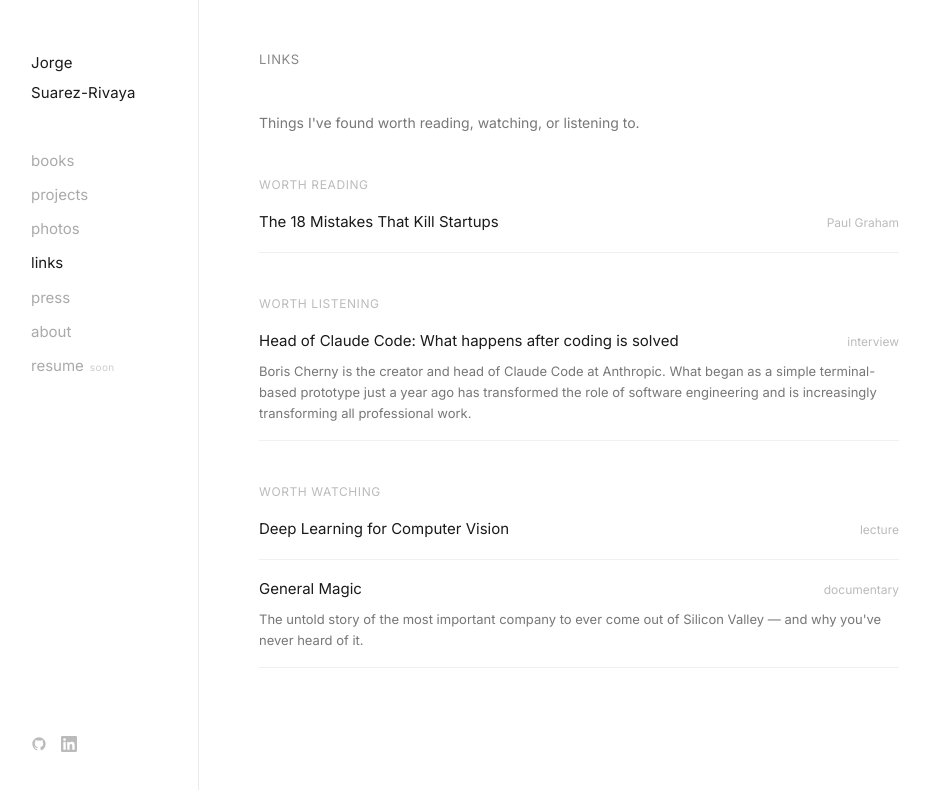
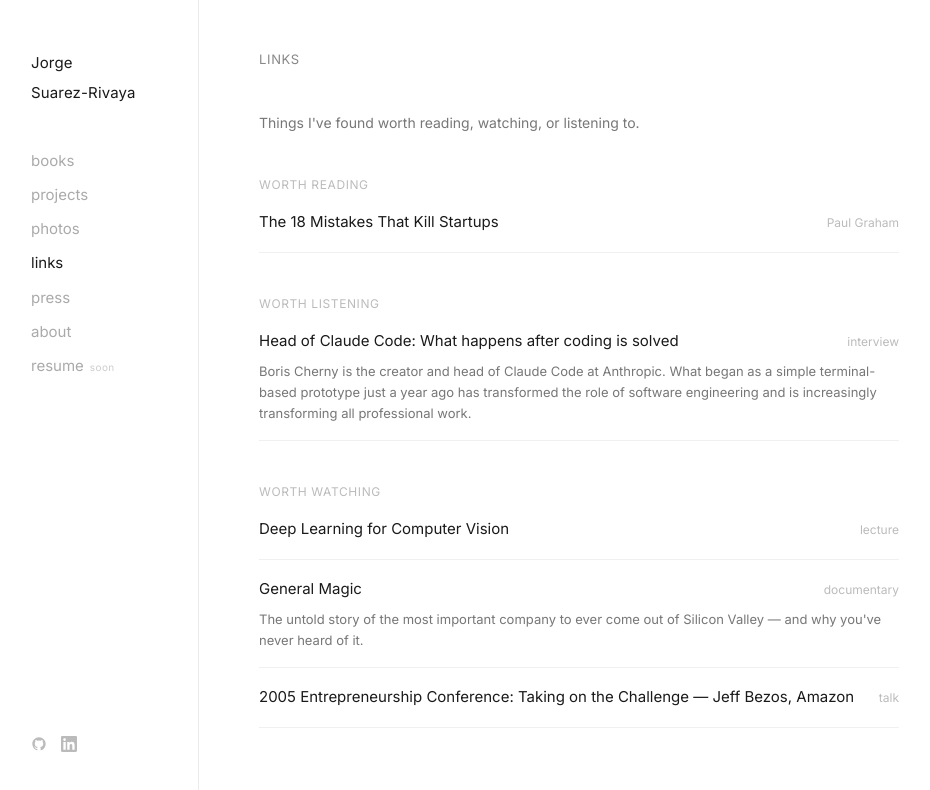
Before and after one commit to jsrivaya/jsrivaya.github.io, a Next.js app: page /links in a window 1280 px wide. Shown: the top 790 px of the page, without its empty margins (1-931 px from the left). Built offline with nearby package versions, Linux system fonts and the light colour scheme.

Commit message:
Add Jeff Bezos 2005 Entrepreneurship Conference talk to Worth Watching

```diff
--- a/app/links/page.tsx
+++ b/app/links/page.tsx
@@ -43,6 +43,12 @@ const mustWatch: {
     type: "documentary",
     href: "https://www.imdb.com/title/tt6849786",
     note: "The untold story of the most important company to ever come out of Silicon Valley — and why you've never heard of it.",
+  },
+  {
+    title: "2005 Entrepreneurship Conference: Taking on the Challenge — Jeff Bezos, Amazon",
+    type: "talk",
+    href: "https://www.youtube.com/watch?v=WhnDvvNS8zQ",
+    note: "",
   },
 ];
 
```
